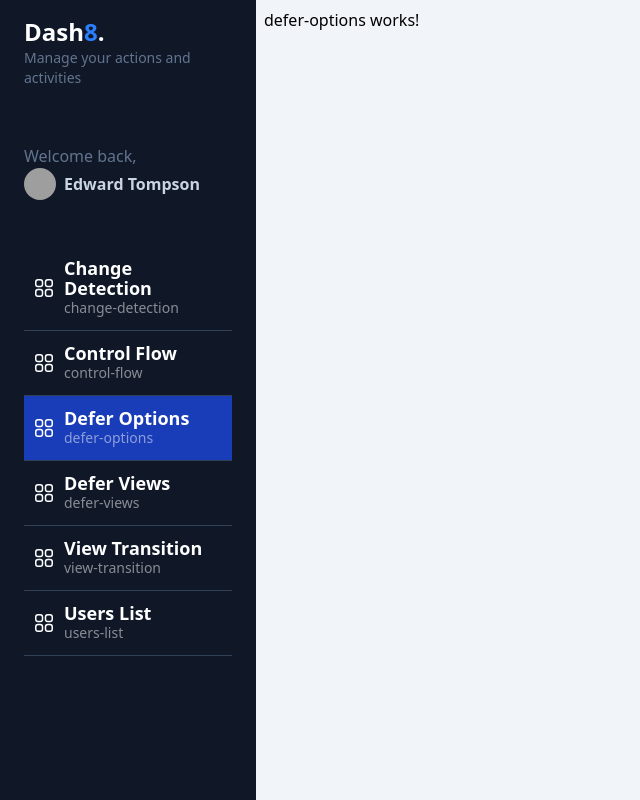
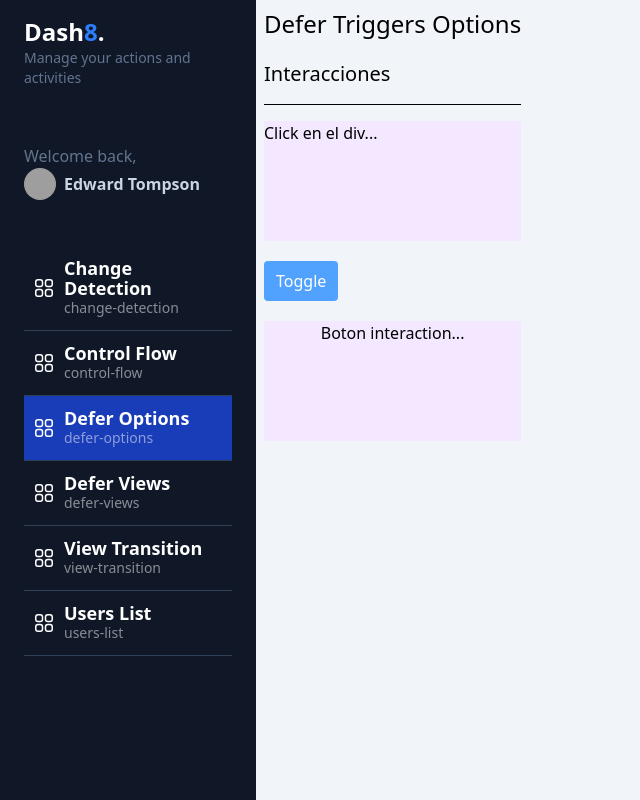
Before and after one commit to wl4dig3/my-dashboard-angular18, an Angular app: page /dashboard/defer-options in a window 1280 px wide. Shown: the whole page, without its empty margins (0-640 px from the left). Built offline with nearby package versions, Linux system fonts and the light colour scheme; grey boxes are pictures that could not be loaded.

Commit message:
feat: practica con defer

```diff
--- a/src/app/dasboard/pages/defer-options/defer-options.component.html
+++ b/src/app/dasboard/pages/defer-options/defer-options.component.html
@@ -1 +1,30 @@
-<p>defer-options works!</p>
+<app-title title="Defer Triggers Options" />
+
+<section>
+
+    <h1 class="text-xl">Interacciones</h1>
+    <hr class="my-4">
+    @defer (on interaction) {
+        <app-heavy-loaders-fast cssClass="bg-blue-500 h-30">
+            <span>Interacciones</span>
+        </app-heavy-loaders-fast>
+
+    }@placeholder {
+        <div class="w-full h-30 bg-purple-100">Click en el div...</div>
+    }
+</section>
+
+<section>
+<button #btnInteraction class="btn btn-primary hover:bg-blue-600 my-5 py-2 px-3 rounded bg-blue-400 text-white px-3"
+>Toggle
+</button>
+
+    @defer (on interaction(btnInteraction)) {
+        <app-heavy-loaders-fast cssClass="bg-green-300 h-30">
+            <span class="pl-6">Interacciones</span>
+        </app-heavy-loaders-fast>
+
+    }@placeholder {
+        <div class="w-full h-30 bg-purple-100 text-center">Boton interaction...</div>
+    }
+</section>
--- a/src/app/dasboard/pages/defer-options/defer-options.component.ts
+++ b/src/app/dasboard/pages/defer-options/defer-options.component.ts
@@ -1,7 +1,11 @@
+import { CommonModule } from '@angular/common';
 import { Component } from '@angular/core';
+import { HeavyLoadersFastComponent } from '@shared/heavy-loaders/heavy-loaders-fast.component ';
+import { TitleComponent } from '@shared/title/title.component';
 
 @Component({
-  imports: [],
+  standalone: true,
+  imports: [ HeavyLoadersFastComponent, TitleComponent, CommonModule ],
   templateUrl: './defer-options.component.html',
   styles: ``
 })
--- a/src/app/shared/heavy-loaders/heavy-loaders-fast.component .ts
+++ b/src/app/shared/heavy-loaders/heavy-loaders-fast.component .ts
@@ -1,9 +1,20 @@
-import { Component } from '@angular/core';
+import { Component, Input } from '@angular/core';
+import { CommonModule } from '@angular/common';
 
 @Component({
   selector: 'app-heavy-loaders-fast',
-  imports: [],
-  template: ` <p>heavy-loaders-fast works!</p> `,
   standalone: true,
+  imports: [CommonModule],
+  template: `
+    <section [ngClass]="['w-full', cssClass]">
+      <ng-content />
+    </section>
+  `,
 })
-export class HeavyLoadersFastComponent {}
+export class HeavyLoadersFastComponent {
+  @Input({ required: true }) cssClass!: string;
+
+  constructor() {
+    console.log('HeavyLoadersFastComponent cargado');
+  }
+}
--- a/src/app/shared/heavy-loaders/heavy-loaders-slow.component.ts
+++ b/src/app/shared/heavy-loaders/heavy-loaders-slow.component.ts
@@ -1,9 +1,15 @@
-import { Component } from '@angular/core';
+import { CommonModule } from '@angular/common';
+import { Component, Input } from '@angular/core';
+
 
 @Component({
   selector: 'app-heavy-loaders-slow',
-  imports: [],
-  template: ` <p>heavy-loaders-slow works!</p> `,
   standalone: true,
+  imports: [CommonModule],
+  template: ` <section>
+    <p class="mt-6">heavy loader slow...</p />
+  </section> `,
 })
-export class HeavyLoadersSlowComponent {}
+export class HeavyLoadersSlowComponent {
+
+}
```
